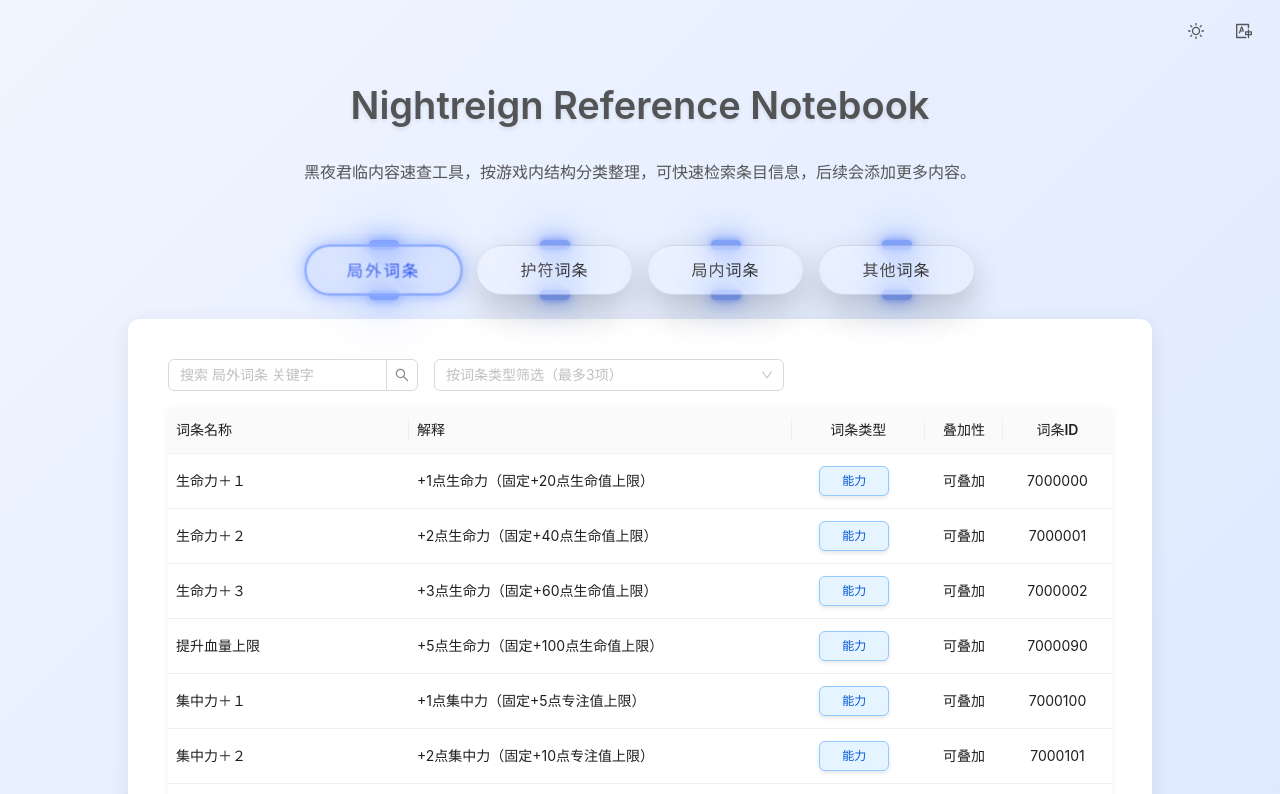
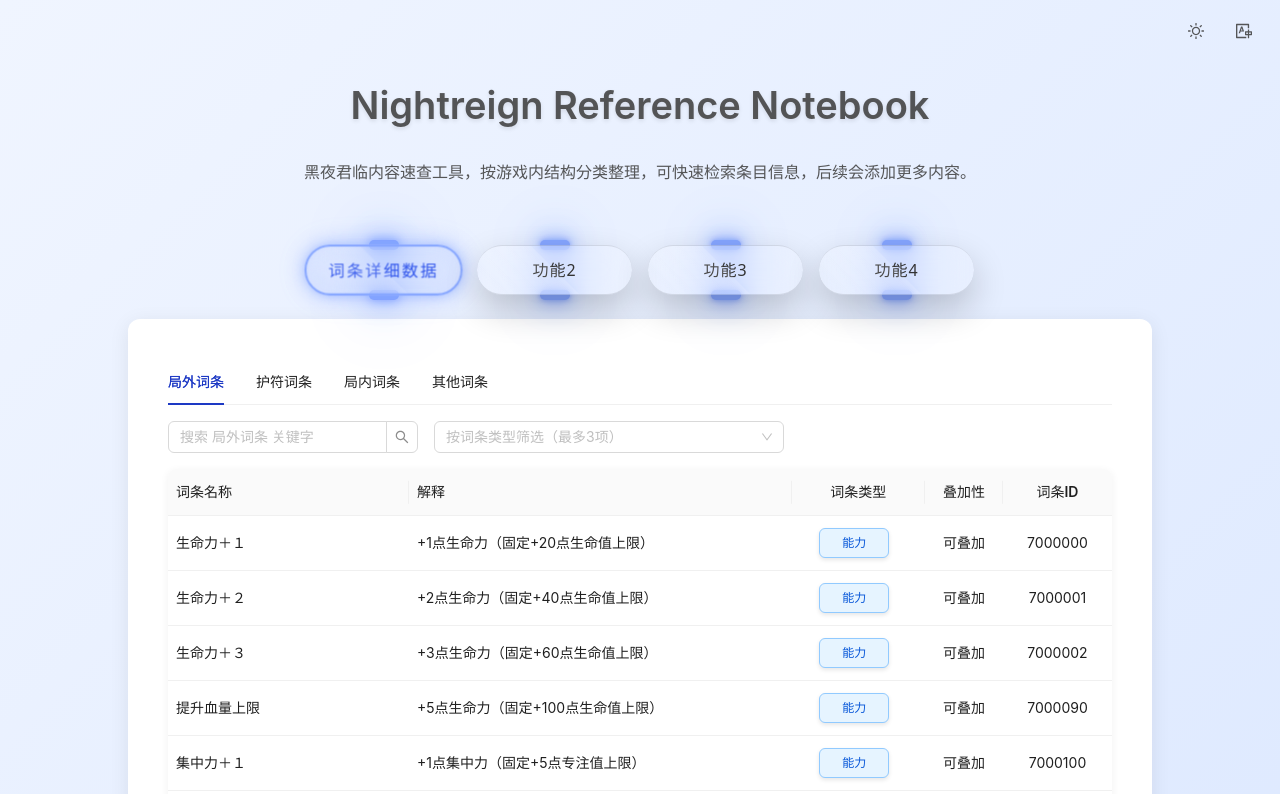
Before and after one commit to xxiixi/NightreignQuickRef, a React (Vite) app in the folder nightreign-reference-notebook/: page / in a window 1280 px wide. Shown: the top 794 px of the page. Built offline with nearby package versions, Linux system fonts and the light colour scheme.

Commit message:
将词条数据移动到了单个按钮中，使用tabs切换；

```diff
--- a/nightreign-reference-notebook/src/App.tsx
+++ b/nightreign-reference-notebook/src/App.tsx
@@ -1,5 +1,5 @@
 import { useState, useEffect } from 'react';
-import { Table, Typography, Space, Tag, Button, ConfigProvider, theme, Input, Select, message } from 'antd';
+import { Table, Typography, Space, Tag, Button, ConfigProvider, theme, Input, Select, message, Tabs } from 'antd';
 import type { TableColumnsType } from 'antd';
 import { geekblue } from '@ant-design/colors';
 import { MoonOutlined, SunOutlined, TranslationOutlined, HeartOutlined, GithubOutlined } from '@ant-design/icons';
@@ -96,13 +96,14 @@
 };
 
 function App() {
-  const [activeTab, setActiveTab] = useState('局外词条');
+  const [activeTab, setActiveTab] = useState('词条详细数据');
   const [isDarkMode, setIsDarkMode] = useState(false);
   const [isEnglish, setIsEnglish] = useState(false);
   const [searchKeyword, setSearchKeyword] = useState('');
   const [selectedTypes, setSelectedTypes] = useState<string[]>([]);
   const [selectedOtherTypes, setSelectedOtherTypes] = useState<string[]>([]);
   const [currentPage, setCurrentPage] = useState(1);
+  const [activeEntryTab, setActiveEntryTab] = useState('局外词条');
 
   // 搜索过滤函数
   const filterData = (data: EntryData[], searchValue: string, types?: string[]) => {
@@ -123,33 +124,7 @@
     );
   };
 
-  // 获取当前过滤后的数据
-  const getCurrentData = () => {
-    let data: EntryData[] = [];
-    switch (activeTab) {
-      case '局外词条':
-        data = outsiderEntries as EntryData[];
-        break;
-      case '护符词条':
-        data = talismanEntries as EntryData[];
-        break;
-      case '局内词条':
-        data = inGameEntries as EntryData[];
-        break;
-      case '其他词条':
-        data = otherEntries as EntryData[];
-        break;
-      default:
-        data = outsiderEntries as EntryData[];
-    }
-    if (activeTab === '局外词条') {
-      return filterData(data, searchKeyword, selectedTypes);
-    }
-    if (activeTab === '其他词条') {
-      return filterData(data, searchKeyword, selectedOtherTypes);
-    }
-    return filterData(data, searchKeyword);
-  };
+
 
   // 主题切换函数
   const toggleTheme = () => {
@@ -341,6 +316,201 @@
     },
   ];
 
+  // 渲染表格内容
+  const renderTableContent = (tabKey: string) => {
+    let data: EntryData[] = [];
+    let columns: TableColumnsType<EntryData>;
+
+    switch (tabKey) {
+      case '局外词条':
+        data = outsiderEntries as EntryData[];
+        columns = outsiderColumns;
+        data = filterData(data, searchKeyword, selectedTypes);
+        break;
+      case '护符词条':
+        data = talismanEntries as EntryData[];
+        columns = talismanColumns;
+        data = filterData(data, searchKeyword);
+        break;
+      case '局内词条':
+        data = inGameEntries as EntryData[];
+        columns = inGameColumns;
+        data = filterData(data, searchKeyword);
+        break;
+      case '其他词条':
+        data = otherEntries as EntryData[];
+        columns = otherColumns;
+        data = filterData(data, searchKeyword, selectedOtherTypes);
+        break;
+      default:
+        data = outsiderEntries as EntryData[];
+        columns = outsiderColumns;
+        data = filterData(data, searchKeyword, selectedTypes);
+    }
+
+    return (
+      <Table
+        columns={columns}
+        dataSource={data}
+        rowKey="entry_id"
+        pagination={{
+          current: currentPage,
+          pageSize: 20,
+          showSizeChanger: true,
+          showQuickJumper: true,
+          showTotal: (total, range) => `第 ${range[0]}-${range[1]} 条，共 ${total} 条`,
+          onChange: (page) => setCurrentPage(page)
+        }}
+        scroll={{ x: tabKey === '局外词条' ? 900 : tabKey === '护符词条' ? 800 : activeTab === '局内词条' ? 700 : 650 }}
+        size="middle"
+      />
+    );
+  };
+
+  // 渲染搜索和筛选器的函数
+  const renderSearchAndFilter = (tabKey: string) => {
+    if (tabKey === '局外词条') {
+      return (
+        <div className="filter-search-row">
+          <Search
+            placeholder={`搜索 ${tabKey} 关键字`}
+            onSearch={(value) => {
+              setSearchKeyword(value);
+              setCurrentPage(1);
+            }}
+            className="custom-search-input"
+            allowClear
+          />
+          <Select
+            className="outsider-type-select"
+            mode="multiple"
+            allowClear
+            tagRender={tagRender}
+            placeholder="按词条类型筛选（最多3项）"
+            value={selectedTypes}
+            onChange={(values) => {
+              if (values && values.length > 3) {
+                message.warning('最多只能选择3个词条类型');
+                return;
+              }
+              setSelectedTypes(values);
+              setCurrentPage(1);
+            }}
+            options={outsiderTypeOptions}
+            maxTagPlaceholder={omittedValues => `+${omittedValues.length}...`}
+            maxTagCount={3}
+            maxCount={3}
+          />
+        </div>
+      );
+    } else if (tabKey === '其他词条') {
+      return (
+        <div className="filter-search-row">
+          <Search
+            placeholder={`搜索 ${tabKey} 关键字`}
+            onSearch={(value) => {
+              setSearchKeyword(value);
+              setCurrentPage(1);
+            }}
+            className="custom-search-input"
+            allowClear
+          />
+          <Select
+            className="outsider-type-select"
+            mode="multiple"
+            allowClear
+            tagRender={tagRender}
+            placeholder="按词条类型筛选"
+            value={selectedOtherTypes}
+            onChange={(values) => {
+              setSelectedOtherTypes(values);
+              setCurrentPage(1);
+            }}
+            options={otherTypeOptions}
+            maxTagPlaceholder={omittedValues => `+${omittedValues.length}...`}
+          />
+        </div>
+      );
+    } else {
+      return (
+        <div className="search-container">
+          <Search
+            placeholder={`搜索 ${tabKey} 关键字`}
+            onSearch={(value) => {
+              setSearchKeyword(value);
+              setCurrentPage(1);
+            }}
+            className="custom-search-input"
+            allowClear
+          />
+        </div>
+      );
+    }
+  };
+
+  // 渲染词条详细数据内容
+  const renderEntryDetailContent = () => {
+    return (
+      <Tabs
+        activeKey={activeEntryTab}
+        onChange={(key) => setActiveEntryTab(key)}
+        items={[
+          {
+            key: '局外词条',
+            label: '局外词条',
+            children: (
+              <div>
+                {renderSearchAndFilter('局外词条')}
+                {renderTableContent('局外词条')}
+              </div>
+            ),
+          },
+          {
+            key: '护符词条',
+            label: '护符词条',
+            children: (
+              <div>
+                {renderSearchAndFilter('护符词条')}
+                {renderTableContent('护符词条')}
+              </div>
+            ),
+          },
+          {
+            key: '局内词条',
+            label: '局内词条',
+            children: (
+              <div>
+                {renderSearchAndFilter('局内词条')}
+                {renderTableContent('局内词条')}
+              </div>
+            ),
+          },
+          {
+            key: '其他词条',
+            label: '其他词条',
+            children: (
+              <div>
+                {renderSearchAndFilter('其他词条')}
+                {renderTableContent('其他词条')}
+              </div>
+            ),
+          },
+        ]}
+        className="custom-tabs"
+      />
+    );
+  };
+
+  // 渲染其他功能内容
+  const renderOtherFunctionContent = (functionName: string) => {
+    return (
+      <div style={{ textAlign: 'center', padding: '40px' }}>
+        <Title level={3}>{functionName}</Title>
+        <Text type="secondary">此功能正在开发中...</Text>
+      </div>
+    );
+  };
+
   return (
     <ConfigProvider
       theme={{
@@ -390,122 +560,35 @@
 
         {/* 自定义按钮组 */}
         <div className="custom-buttons-container">
-          <div className={`custom-tab-button ${activeTab === '局外词条' ? 'active' : ''}`}>
-            <a href="#" onClick={(e) => { e.preventDefault(); setActiveTab('局外词条'); }}>
-              局外词条
+          <div className={`custom-tab-button ${activeTab === '词条详细数据' ? 'active' : ''}`}>
+            <a href="#" onClick={(e) => { e.preventDefault(); setActiveTab('词条详细数据'); }}>
+              词条详细数据
             </a>
           </div>
-          <div className={`custom-tab-button ${activeTab === '护符词条' ? 'active' : ''}`}>
-            <a href="#" onClick={(e) => { e.preventDefault(); setActiveTab('护符词条'); }}>
-              护符词条
+          <div className={`custom-tab-button ${activeTab === '功能2' ? 'active' : ''}`}>
+            <a href="#" onClick={(e) => { e.preventDefault(); setActiveTab('功能2'); }}>
+              功能2
             </a>
           </div>
-          <div className={`custom-tab-button ${activeTab === '局内词条' ? 'active' : ''}`}>
-            <a href="#" onClick={(e) => { e.preventDefault(); setActiveTab('局内词条'); }}>
-              局内词条
+          <div className={`custom-tab-button ${activeTab === '功能3' ? 'active' : ''}`}>
+            <a href="#" onClick={(e) => { e.preventDefault(); setActiveTab('功能3'); }}>
+              功能3
             </a>
           </div>
-          <div className={`custom-tab-button ${activeTab === '其他词条' ? 'active' : ''}`}>
-            <a href="#" onClick={(e) => { e.preventDefault(); setActiveTab('其他词条'); }}>
-              其他词条
+          <div className={`custom-tab-button ${activeTab === '功能4' ? 'active' : ''}`}>
+            <a href="#" onClick={(e) => { e.preventDefault(); setActiveTab('功能4'); }}>
+              功能4
             </a>
           </div>
         </div>
 
         <div className="content-wrapper">
           <div className="tabs-container">
-            {/* 筛选器+搜索框，仅在局外词条显示 */}
-            {activeTab === '局外词条' && (
-              <div className="filter-search-row">
-                 <Search
-                  placeholder={`搜索 ${activeTab} 关键字`}
-                  onSearch={(value) => {
-                    setSearchKeyword(value);
-                    setCurrentPage(1); // 重置到第一页
-                  }}
-                  className="custom-search-input"
-                  allowClear
-                />
-                <Select
-                  className="outsider-type-select"
-                  mode="multiple"
-                  allowClear
-                  tagRender={tagRender}
-                  placeholder="按词条类型筛选（最多3项）"
-                  value={selectedTypes}
-                  onChange={(values) => {
-                    if (values && values.length > 3) {
-                      message.warning('最多只能选择3个词条类型');
-                      return; // 不更新状态
-                    }
-                    setSelectedTypes(values);
-                    setCurrentPage(1); // 重置到第一页
-                  }}
-                  options={outsiderTypeOptions}
-                  maxTagPlaceholder={omittedValues => `+${omittedValues.length}...`}
-                  maxTagCount={3}
-                  maxCount={3}
-                />
-              </div>
-            )}
-            {/* 其他词条的筛选器+搜索框 */}
-            {activeTab === '其他词条' && (
-              <div className="filter-search-row">
-                 <Search
-                  placeholder={`搜索 ${activeTab} 关键字`}
-                  onSearch={(value) => {
-                    setSearchKeyword(value);
-                    setCurrentPage(1); // 重置到第一页
-                  }}
-                  className="custom-search-input"
-                  allowClear
-                />
-                <Select
-                  className="outsider-type-select"
-                  mode="multiple"
-                  allowClear
-                  tagRender={tagRender}
-                  placeholder="按词条类型筛选"
-                  value={selectedOtherTypes}
-                  onChange={(values) => {
-                    setSelectedOtherTypes(values);
-                    setCurrentPage(1); // 重置到第一页
-                  }}
-                  options={otherTypeOptions}
-                  maxTagPlaceholder={omittedValues => `+${omittedValues.length}...`}
-                />
-              </div>
-            )}
-            {/* 护符词条和局内词条时的搜索框 */}
-            {activeTab !== '局外词条' && activeTab !== '其他词条' && (
-              <div className="search-container">
-                <Search
-                  placeholder={`搜索 ${activeTab} 关键字`}
-                  onSearch={(value) => {
-                    setSearchKeyword(value);
-                    setCurrentPage(1); // 重置到第一页
-                  }}
-                  className="custom-search-input"
-                  allowClear
-                />
-              </div>
-            )}
-
-            <Table
-              columns={activeTab === '局外词条' ? outsiderColumns : activeTab === '护符词条' ? talismanColumns : activeTab === '局内词条' ? inGameColumns : otherColumns}
-              dataSource={getCurrentData()}
-              rowKey="entry_id"
-              pagination={{
-                current: currentPage,
-                pageSize: 20,
-                showSizeChanger: true,
-                showQuickJumper: true,
-                showTotal: (total, range) => `第 ${range[0]}-${range[1]} 条，共 ${total} 条`,
-                onChange: (page) => setCurrentPage(page)
-              }}
-              scroll={{ x: activeTab === '局外词条' ? 900 : activeTab === '护符词条' ? 800 : activeTab === '局内词条' ? 700 : 650 }}
-              size="middle"
-            />
+            {/* 根据当前选中的功能渲染不同内容 */}
+            {activeTab === '词条详细数据' && renderEntryDetailContent()}
+            {activeTab === '功能2' && renderOtherFunctionContent('功能2')}
+            {activeTab === '功能3' && renderOtherFunctionContent('功能3')}
+            {activeTab === '功能4' && renderOtherFunctionContent('功能4')}
           </div>
         </div>
         <div className="footer">
```
Lines whose indentation alone changed are shown as unchanged.
